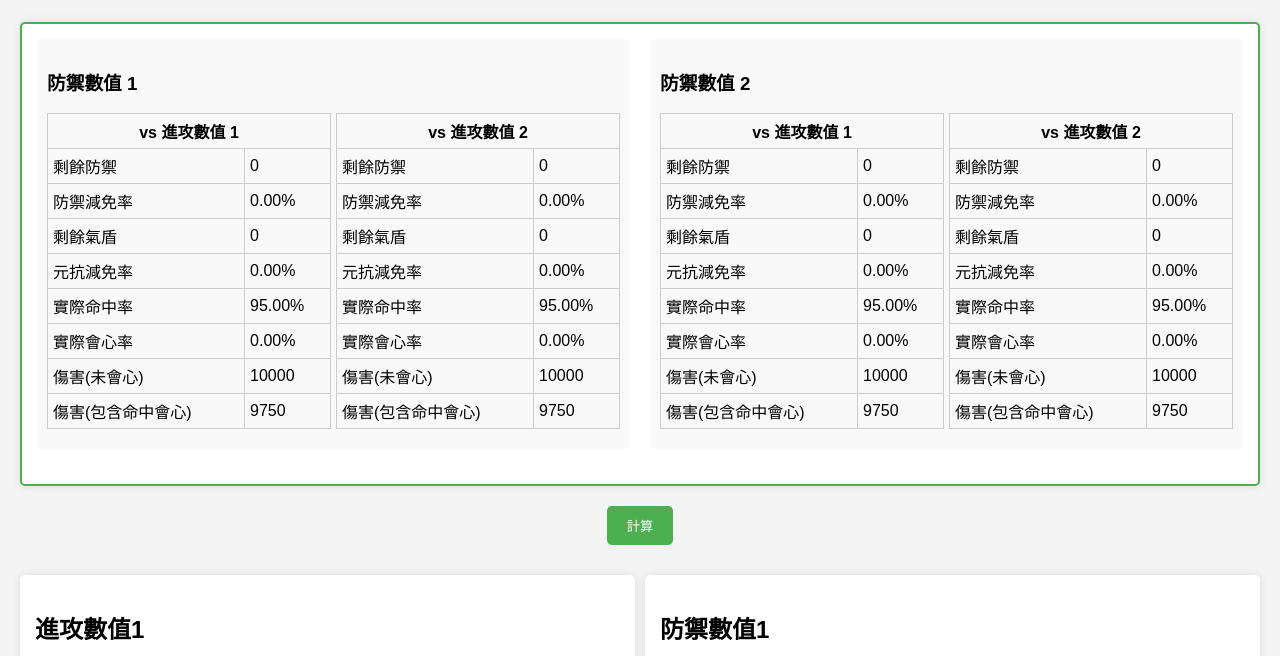
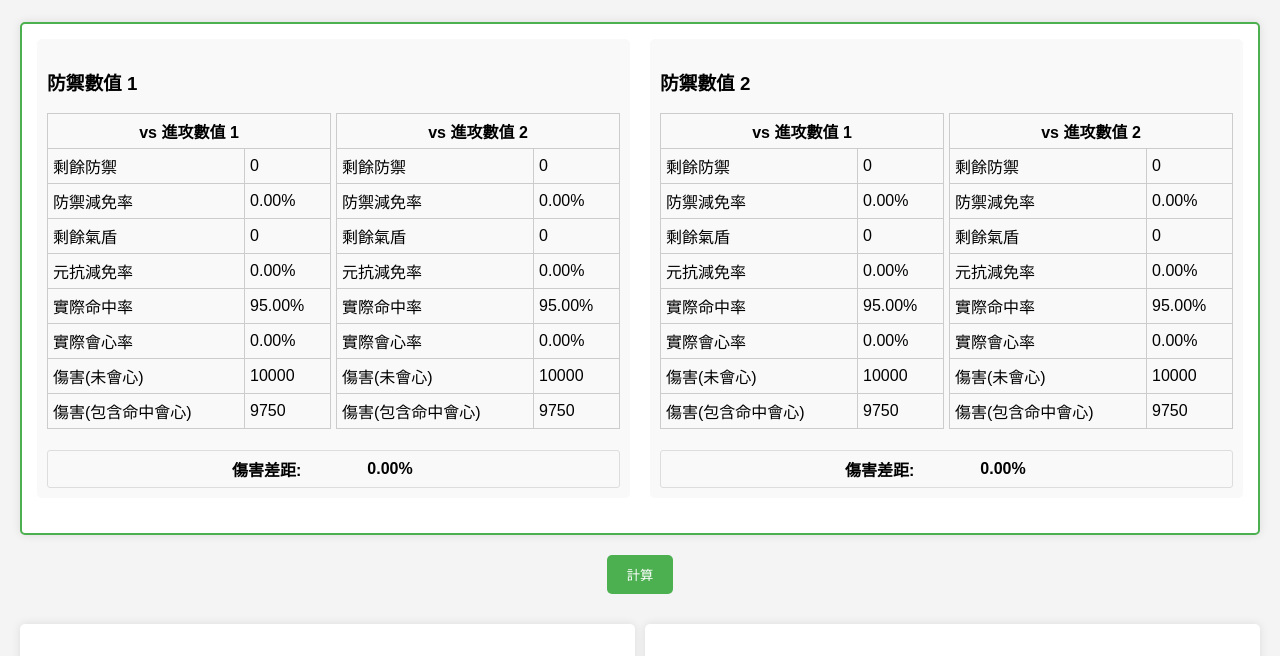
Before and after one commit to TommyLui/sword-of-justice-pvp-calculator, a plain HTML site: page index.html in a window 1280 px wide. Both pictures are taken after a click on the button "計算". Shown: the part 107-763 px from the top of the page. Drawn offline with Linux system fonts and the light colour scheme.

Commit message:
feat: cal crit diff between two atk

```diff
--- a/index.html
+++ b/index.html
@@ -92,6 +92,10 @@
                             <td><span id="critDamage1_2">0</span></td>
                         </tr>
                     </table>
+                    <div class="compare-box">
+                        <label>傷害差距:</label>
+                        <span id="critCompare1" class="compare-value">0%</span>
+                    </div>
                 </div>
             </div>
             <div id="part2">
@@ -171,6 +175,10 @@
                             <td><span id="critDamage2_2">0</span></td>
                         </tr>
                     </table>
+                    <div class="compare-box">
+                        <label>傷害差距:</label>
+                        <span id="critCompare2" class="compare-value">0%</span>
+                    </div>
                 </div>
             </div>
         </div>
--- a/script.js
+++ b/script.js
@@ -172,6 +172,17 @@ document.getElementById('calculate-btn').addEventListener('click', function () {
     const critDamage2_2 = Math.floor(finalDamage2_2 * accuracy2_2 * (1 + crit2_2 * (critMultiplier2_2 - def2CriticalDefense / 100)) + finalDamage2_2 * (1 - accuracy2_2) * 0.5);
     document.getElementById('critDamage2_2').textContent = critDamage2_2;
 
+    // Compare crit damage (percentage difference)
+    const critCompare1 = critDamage1_2 !== 0
+        ? ((critDamage1_2 - critDamage1_1) / critDamage1_1 * 100).toFixed(2) + '%'
+        : '0%';
+    document.getElementById('critCompare1').textContent = critCompare1;
+
+    const critCompare2 = critDamage2_2 !== 0
+        ? ((critDamage2_2 - critDamage2_1) / critDamage2_1 * 100).toFixed(2) + '%'
+        : '0%';
+    document.getElementById('critCompare2').textContent = critCompare2;
+
     // Update sub1
     document.getElementById('remainDefense1_1').textContent = remainDefense1_1;
     document.getElementById('defenseRate1_1').textContent = defenseRate1_1 + '%';
@@ -201,15 +212,9 @@ document.getElementById('calculate-btn').addEventListener('click', function () {
     document.getElementById('actualAccuracyRate2_2').textContent = actualAccuracyRate2_2;
     document.getElementById('actualCritRate2_2').textContent = actualCritRate2_2;
 
-    // Save results to localStorage
-    const resultIds = [
-        'remainDefense1_1', 'defenseRate1_1', 'remainShield1_1', 'elementalResisRate1_1', 'actualAccuracyRate1_1', 'actualCritRate1_1', 'damage1to1', 'critDamage1_1',
-        'remainDefense1_2', 'defenseRate1_2', 'remainShield1_2', 'elementalResisRate1_2', 'actualAccuracyRate1_2', 'actualCritRate1_2', 'damage1to2', 'critDamage1_2',
-        'remainDefense2_1', 'defenseRate2_1', 'remainShield2_1', 'elementalResisRate2_1', 'actualAccuracyRate2_1', 'actualCritRate2_1', 'damage2to1', 'critDamage2_1',
-        'remainDefense2_2', 'defenseRate2_2', 'remainShield2_2', 'elementalResisRate2_2', 'actualAccuracyRate2_2', 'actualCritRate2_2', 'damage2to2', 'critDamage2_2'
-    ];
-    resultIds.forEach(id => {
-        localStorage.setItem(`result-${id}`, document.getElementById(id).textContent);
+    // Save all result table content to localStorage
+    document.querySelectorAll('#results span[id]').forEach(element => {
+        localStorage.setItem(`result-${element.id}`, element.textContent);
     });
 
     // Performance analysis: find the attack property with the highest total value
@@ -246,16 +251,10 @@ inputs.forEach(input => {
 });
 
 // Load saved results
-const resultIds = [
-    'remainDefense1_1', 'defenseRate1_1', 'remainShield1_1', 'elementalResisRate1_1', 'actualAccuracyRate1_1', 'actualCritRate1_1', 'damage1to1', 'critDamage1_1',
-    'remainDefense1_2', 'defenseRate1_2', 'remainShield1_2', 'elementalResisRate1_2', 'actualAccuracyRate1_2', 'actualCritRate1_2', 'damage1to2', 'critDamage1_2',
-    'remainDefense2_1', 'defenseRate2_1', 'remainShield2_1', 'elementalResisRate2_1', 'actualAccuracyRate2_1', 'actualCritRate2_1', 'damage2to1', 'critDamage2_1',
-    'remainDefense2_2', 'defenseRate2_2', 'remainShield2_2', 'elementalResisRate2_2', 'actualAccuracyRate2_2', 'actualCritRate2_2', 'damage2to2', 'critDamage2_2'
-];
-resultIds.forEach(id => {
-    const saved = localStorage.getItem(`result-${id}`);
+document.querySelectorAll('#results span[id]').forEach(element => {
+    const saved = localStorage.getItem(`result-${element.id}`);
     if (saved !== null) {
-        document.getElementById(id).textContent = saved;
+        element.textContent = saved;
     }
 });
 
--- a/styles.css
+++ b/styles.css
@@ -107,6 +107,33 @@ button:hover {
     gap: 5px;
 }
 
+#part1-sub1 .compare-box,
+#part2-sub1 .compare-box {
+    grid-column: 1 / -1;
+    display: flex;
+    justify-content: center;
+    align-items: center;
+    gap: 8px;
+    margin-top: 6px;
+    padding: 6px;
+    background-color: #f9f9f9;
+    border: 1px solid #ddd;
+    border-radius: 3px;
+    box-sizing: border-box;
+}
+
+.compare-box label {
+    font-size: 16px;
+    font-weight: 600;
+}
+
+.compare-box .compare-value {
+    min-width: 90px;
+    text-align: center;
+    font-size: 16px;
+    font-weight: 600;
+}
+
 table {
     width: 100%;
     border-collapse: collapse;
```
